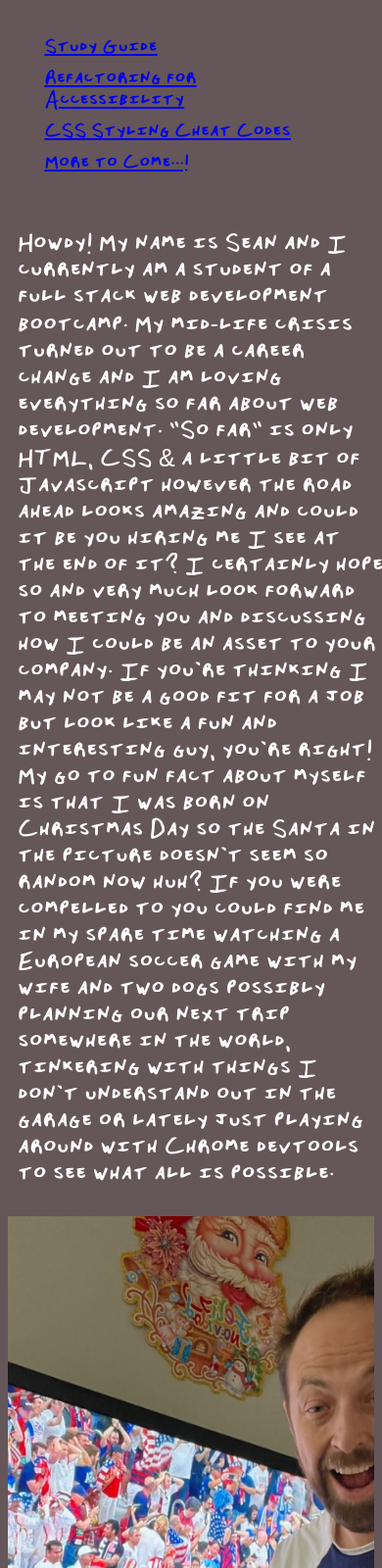
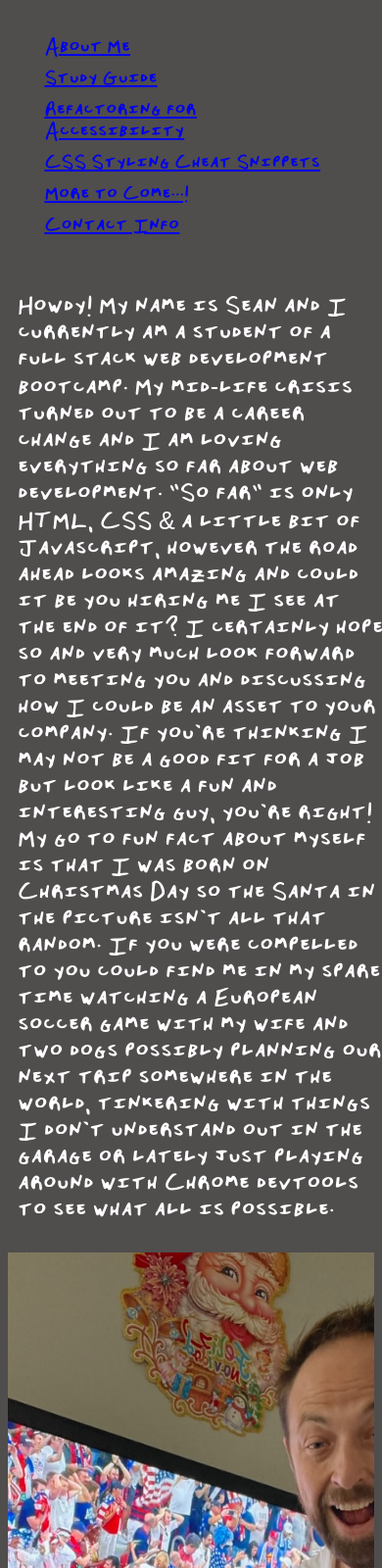
Before and after one commit to sleonny/Sean-Leonard, a plain HTML site: page index.html in a window 390 px wide. Shown: the top 1600 px of the page at 98% size. Drawn offline with Linux system fonts and the light colour scheme; files whose address does not match are found by name.

Commit message:
commeneted out notes, changed background color

```diff
--- a/css/style.css
+++ b/css/style.css
@@ -1,12 +1,13 @@
 * {
-  background-color: rgb(101, 86, 89);
+  background-color: rgb(80, 77, 77);
 }
 
+/* sets the color of the site to grey*/
 
 nav {
   flex: content;
   height: 75x;
-background-color: rgb(101, 86, 89);
+  background-color: rgb(80, 77, 77);
   color: white;
   font-size: 20px;
 }
@@ -15,44 +16,48 @@ nav li {
   display: inline-block;
 }
 
-  nav ul { display: flex;
+nav ul {
+  display: flex;
   justify-content: space-between;
   list-style: none;
   margin: 10%;
   padding: 0;
 }
 
-
+/*makes the nav bar a flex container with grey background and white font.  Also makes the list items flex and spaces them out*/
 
 @font-face {
   font-family: 'Sean';
   src: url('assets/fonts/Sean-Regular.ttf');
 }
 
-body{
+body {
   font-family: 'Sean', sans-serif
 }
 
+/*defines a custom font I uploaded of my handwriting to make the page more personal.  Sets the font for the body*/
+
 .about {
- display:flex;
+  display: flex;
   justify-content: center;
   flex-wrap: wrap;
   font-size: 25px;
-
 }
 
+/*makes the about me paragraph a flex container with wrapped writing */
 
 img {
   width: 40%;
   height: 550px;
 }
 
+/*only image outside of another element.  Made it take up 50% of page with some padding*/
+
 header {
   width: 50%;
   padding: 10px;
   flex-wrap: wrap;
   color: white;
-
 }
 
 .projects {
@@ -60,8 +65,18 @@ font-family: 'Sean', sans-serif
   grid-template-columns: repeat(2, 1fr);
   grid-template-rows: repeat(2, 1fr);
   gap: 10px;
+}
 
+/*Had trouble with this.  Sets first display box as a grid and tells the site how to display it the remaining elements*/
+
+.projects img {
+  display: block;
+  width: 200px;
+  height: 200px;
+  margin: 0 auto;
 }
+
+/*defines how the images are displayed and what size*/
 
 .box {
   flex-wrap: wrap;
@@ -71,8 +86,9 @@ font-family: 'Sean', sans-serif
   border-width: 5px;
   border-radius: 15px;
   padding: 10px;
+}
 
-}
+/*sets the box elements to center all objects in them and defines the box model elements*/
 
 .box h2 {
   font-size: 20px;
@@ -85,32 +101,14 @@ font-family: 'Sean', sans-serif
   border-style: solid;
   border-width: 5px;
   border-radius: 15px;
-  padding: 10px;}
+  padding: 10px;
+}
 
 .box-one img:hover {
   transform: scale(1.1);
 }
 
-.projects img {
-  display: block;
-  width: 200px;
-  height: 200px;
-  margin: 0 auto;
-}
-
-
-.grid {
-   display: grid;
-   grid-template-columns: repeat(2, 2fr);
-   grid-template-rows: 800px;
-   gap: 40px;
-}
-
-.screenshots {
-  width: 85%;
-  height: 85%;
-
-}
+/*sets box one apart in order to add the pseudo-element of getting bigger on a hover*/
 
 footer {
   display: flex;
@@ -127,37 +125,37 @@ footer {
   margin: 0;
   flex-direction: column;
   align-items: center;
-
 }
-
-
 .list-item {
   margin: 10px 0;
   text-align: center;
+}
 
-}
+/*sets the contact info footer element and how it displayed as a list centered*/
 
 @media screen and (max-width: 768px) {
   nav ul {
     display: flex;
-    flex-direction: column;;
+    flex-direction: column;
       }
 
   nav li {
     margin-bottom: 10px;
   }
-
-
 }
 
 @media screen and (max-width: 768px) {
   .about {
     flex-direction: column;
   }
+
   .about header {
     margin-bottom: 20px;
   }
-  header {width: 100%;}
+
+  header {
+    width: 100%;
+  }
 }
 
 @media screen and (max-width: 768px) {
@@ -173,15 +171,21 @@ footer {
     flex-direction: column;
     margin-top: 20px;
   }
+
   .list {
     display: flex;
     flex-direction: column;
     margin-top: 20px;
   }
+
   .list-item {
     margin-bottom: 10px;
   }
 
-  img {display: flex;
-  width: 100%;}
+  img {
+    display: flex;
+    width: 100%;
   }
+}
+
+/*responsive design for different media devices*/
--- a/index.html
+++ b/index.html
@@ -1,5 +1,6 @@
 <!DOCTYPE html>
 <html lang="en">
+
 <head>
   <title>Sean Leonard</title>
   <meta charset="UTF-8">
@@ -7,26 +8,33 @@
   <link href="css/style.css" rel="stylesheet">
 </head>
 
+<!--The head sets the title, charachter set and links to the stylesheet-->
+
 
 <body>
 
   <nav>
     <ul>
+      <li><a href="#About"> About Me</a></li>
       <li><a href="#Study Guide">Study Guide</a></li>
       <li><a href="#Accessibility">Refactoring for Accessibility</a></li>
-          <li><a href="#CSS">CSS Styling Cheat Codes</a></li>
+      <li><a href="#CSS">CSS Styling Cheat Snippets</a></li>
       <li><a href="#Coming soon">More to Come...!</a></li>
+      <li><a href="#Contact Info">Contact Info</a></li>
     </ul>
   </nav>
 
-      <section class="about">
-        <header>Howdy!  My name is Sean and I currently am a student of a full stack web development bootcamp.
+  <!--The navigation bar has id's that link to the section to make them links to sections on the page-->
+
+  <section id=About class="about">
+
+    <header>Howdy! My name is Sean and I currently am a student of a full stack web development bootcamp.
       My mid-life crisis turned out to be a career change and I am loving everything so far about web
-         development.  "So far" is only HTML, CSS & a little bit of Javascript however the road ahead looks
-         amazing and could it be you hiring me I see at the end of it?  I certainly hope so and very much look
-         forward to meeting you and discussing how I could be an asset to your company.  If you're thinking
-         I may not be a good fit for a job but look like a fun and interesting guy, you're right!  My go to fun fact
-         about myself is that I was born on Christmas Day so the Santa in the picture doesn't seem so random now huh?
+      development. "So far" is only HTML, CSS & a little bit of Javascript, however the road ahead looks
+      amazing and could it be you hiring me I see at the end of it? I certainly hope so and very much look
+      forward to meeting you and discussing how I could be an asset to your company. If you're thinking
+      I may not be a good fit for a job but look like a fun and interesting guy, you're right! My go to fun fact
+      about myself is that I was born on Christmas Day so the Santa in the picture isn't all that random.
       If you were compelled to you could find me in my spare time watching a European soccer game with my wife and
       two dogs possibly planning our next trip somewhere in the world, tinkering with things
       I don't understand out in the garage or lately just playing around with Chrome devtools to see what
@@ -37,15 +45,20 @@
 
   </section>
 
+  <!--This section was a header.  I had to put it within a section rather than just header in order to get the photo how I wanted-->
+
   <section>
+
     <div id="Study Guide" class="projects">
+
       <div class="box-one">
         <h2>Prework Study Guide</h2>
         <a href="https://sleonny.github.io/prework-study-guide/">
-            <img src="css/photos/study-guide.png" alt="Sreenshot of Prework Study Guide" class="image2
-            ">
+          <img src="css/photos/study-guide.png" alt="Sreenshot of Prework Study Guide" class="image2">
         </a>
       </div>
+
+      <!--This div has an extra class to set the grid styling-->
 
       <div id="Accessibility" class="box">
         <h2>Accessibility</h2>
@@ -56,7 +69,7 @@
 
       <div id="CSS" class="box">
         <h2>CSS Cheat Sheet</h2>
-            <img src="css/photos/placeholder.png" alt="Placeholder image until I polish up my CSS cheat sheet">
+        <img src="css/photos/coming soon.jpg" alt="Placeholder image until I polish up my CSS cheat sheet">
       </div>
 
       <div id="Coming soon" class="box">
@@ -65,22 +78,22 @@
       </div>
 
     </div>
+
   </section>
 
   <footer>
     <p>Contact Me @</p>
-        <ul class="list">
+    <ul id="Contact Info" class="list">
       <li class="list-item"><a href="https://www.linkedin.com/in/sean-leonard-23280010b/">LinkedIn</a></li>
       <li class="list-item"><a href="https://github.com/sleonny">Github</a></li>
       <li class="list-item"><a href="mailto:leonardmsean@gmail.com">Email</a></li>
     </ul>
   </footer>
 
-
-
+<!--footer with links to outside websites-->
 
   </main>
 
+</body>
 
-    </body>
 </html>
```
Lines whose indentation alone changed are shown as unchanged.
